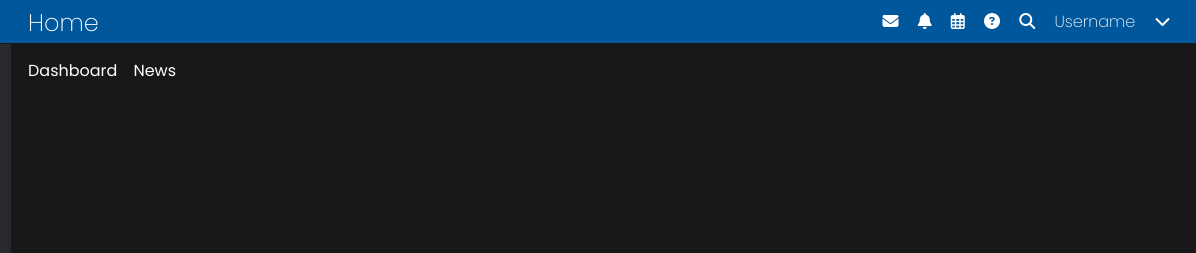
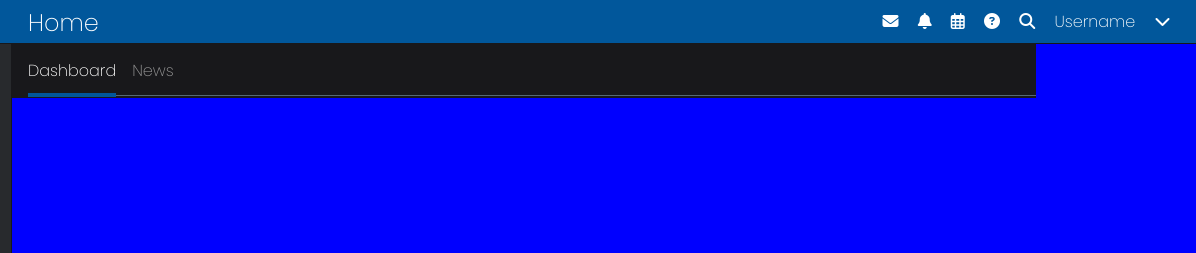
Before and after one commit to Frazcier/eLMS-Prototype, a plain HTML site: page index.html in a window 1280 px wide. Both pictures are taken after a click on the link "Dashboard". Shown: the top 253 px of the page, 84-1280 px from the left. Drawn offline with Linux system fonts and the light colour scheme.

Commit message:
EDITING AND ADDING FILES

```diff
--- a/index.html
+++ b/index.html
@@ -10,7 +10,7 @@
     <div class="main-container">
         <div class="navbar">
             <p class="section-title">Home</p>
-            <ul class="nav">
+            <ul class="nav-top">
                 <li><a href="#message"><i class="fa-solid fa-envelope"></i></a></li>
                 <li><a href="#notification"><i class="fa-solid fa-bell"></i></a></li>
                 <li><a href="#calendar"><i class="fa-regular fa-calendar-days"></i></a></li>
@@ -27,7 +27,7 @@
             <div class="logo">
                 <a href="#"><img src="/Images/test-logo.jpg"></a>
             </div>
-            <ul class="nav">
+            <ul class="nav-side">
                 <li><a href="#home"><i class="fa-solid fa-house-chimney"></i><span>Home</span></a></li>
                 <li><a href="#course"><i class="fa-solid fa-book"></i><span>Courses</span></a></li>
                 <li><a href="#path"><i class="fa-solid fa-signs-post"></i><span>Paths</span></a></li>
@@ -39,20 +39,22 @@
             </ul>
         </div>
         <div class="main-content">
-            <section class="home section">
+            <section class="home active section" id="home">
                 <div class="navbar-home">
-                    <ul class="nav">
-                        <li><a href="#dashboard"><span>Dashboard</span></a></li>
+                    <ul class="nav-home">
+                        <li><a href="#dashboard" class="active"><span>Dashboard</span></a></li>
                         <li><a href="#news"><span>News</span></a></li>
                     </ul>
                     <br>
                 </div>
-                 <div class="dashboard-container">
+            </section>
+            <section class="dashboard section" id="dashboard">
+                <div class="banner-container">
 
-                 </div>
-                 <div class="news-container">
+                </div>
+            </section>
+            <section class="news section" id="news">
 
-                 </div>
             </section>
         </div>
     </div>
--- a/script.js
+++ b/script.js
@@ -0,0 +1,54 @@
+let navHome = document.querySelector(".nav-home"),
+    navHomeList = navHome.querySelectorAll("li"),
+    totalNavHomeList = navHomeList.length,
+    allSection = document.querySelectorAll(".section"),
+    totalSection = allSection.length;
+
+
+for (let i = 0; i <totalNavHomeList; i++) {
+    const a = navHomeList[i].querySelector("a");
+    a.addEventListener("click", function() {
+
+        removeBackSection();
+        for (let j = 0; j < totalNavHomeList; j++) {
+            if (navHomeList[j].querySelector("a").classList.contains("active")) {
+                addBackSection(j);
+            }
+            navHomeList[j].querySelector("a").classList.remove("active");
+        }
+
+        this.classList.add("active")
+        showSection(this);
+
+    })
+}
+
+function showSection(element) {
+    for (let i = 0; i < totalSection; i++) {
+        allSection[i].classList.remove("active");
+    }
+
+    const target = element.getAttribute("href").split("#")[1];
+    document.querySelector("#" + target).classList.add("active");
+}
+
+function addBackSection(num) {
+    allSection[num].classList.add("back-section");
+}
+
+function removeBackSection() {
+    for (let i = 0; i < totalSection; i++) {
+        allSection[i].classList.remove("back-section")
+    }
+}
+
+function updateNavHome(element) {
+    for (let i = 0; i < totalNavHomeList; i++) {
+        navHomeList[i].querySelector("a").classList.remove("active");
+        let target = element.getAttribute("href").split("#")[1];
+
+        if (target === navHomeList[i].querySelector("a").getAttribute("href").split("#")[1]) {
+            navHomeList[i].querySelector("a").classList.add("active");
+        }
+    }
+}
--- a/style.css
+++ b/style.css
@@ -4,6 +4,8 @@
     --bg-black-hover: #556a74;
     --bg-black-secondary: #282a2d;
     --bg-black-tertiary: #282a2e;
+    --text-color-black: #000;
+    --text-color-gray: #999;
     --color-blue: #01579b;
     --color-blue-hover: #156baf;
     --color-white: #fff;
@@ -30,7 +32,6 @@ ul {
 
 .section {
     background: var(--bg-black-main);
-    min-height: 100vh;
     display: block;
     opacity: 1;
     position: fixed;
@@ -41,6 +42,14 @@ ul {
     z-index: 0;
     overflow-y: auto;
     overflow-x: hidden;
+}
+
+.section.back-section {
+    z-index: 1;
+}
+
+.hidden {
+    display: none;
 }
 
 
@@ -66,7 +75,7 @@ ul {
     color: var(--color-white);
 }
 
-.navbar .nav {
+.navbar .nav-top {
     display: flex;
     position: fixed;
     top: 0;
@@ -120,7 +129,7 @@ ul {
     border-radius: 0.5rem;
 }
 
-.side-bar .nav {
+.side-bar .nav-side {
     position: fixed;
     top: 7rem;
     align-items: center;
@@ -152,14 +161,62 @@ ul {
 
 /**** HOME SECTION ****/
 .home {
-    padding: 1rem;
+    z-index: 2;
+    padding: 1rem 0 0 1rem;
+    max-height: fit-content;
+    width: 80%;
 }
 
-.navbar-home .nav {
+.navbar-home .nav-home {
     display: flex;
     gap: 1rem;
+    border-bottom: 0.1rem solid var(--bg-black-hover);
+    height: 2.3rem;
+    margin: 0 0 -1.4rem 0;
 }
 
-.navbar-home .nav li a{
+.nav-home li a{
+    color: var(--text-color-gray);
+    font-weight: 200;
+    position: relative;
+    transition: all 0.3s ease;
+}
+
+.nav-home li a::after {
+    content: '';
+    height: 0.25rem;
+    width: 100%;
+    background: var(--color-blue);
+    position: absolute;
+    display: block;
+    left: 0;
+    bottom: -0.9rem;
+    opacity: 0;
+}
+
+.nav-home li a:hover {
     color: var(--color-white);
 }
+
+.nav-home li a.active {
+    color: var(--color-white);
+    transition: all 0.3s ease;
+}
+
+.nav-home li a.active::after {
+    opacity: 1;
+    transition: all 0.3s ease;
+}
+
+/**** DASHBOARD SECTION ****/
+.dashboard {
+    padding: 1rem;
+    background-color: red;
+}
+
+
+/**** NEWS SECTION ****/
+.news {
+    padding: 1rem;
+    background-color: blue;
+}
```
Also changed, not shown: Images/test-image1.jpg (added), Images/test-image2.jpg (added), Images/test-image3.jpg (added).
